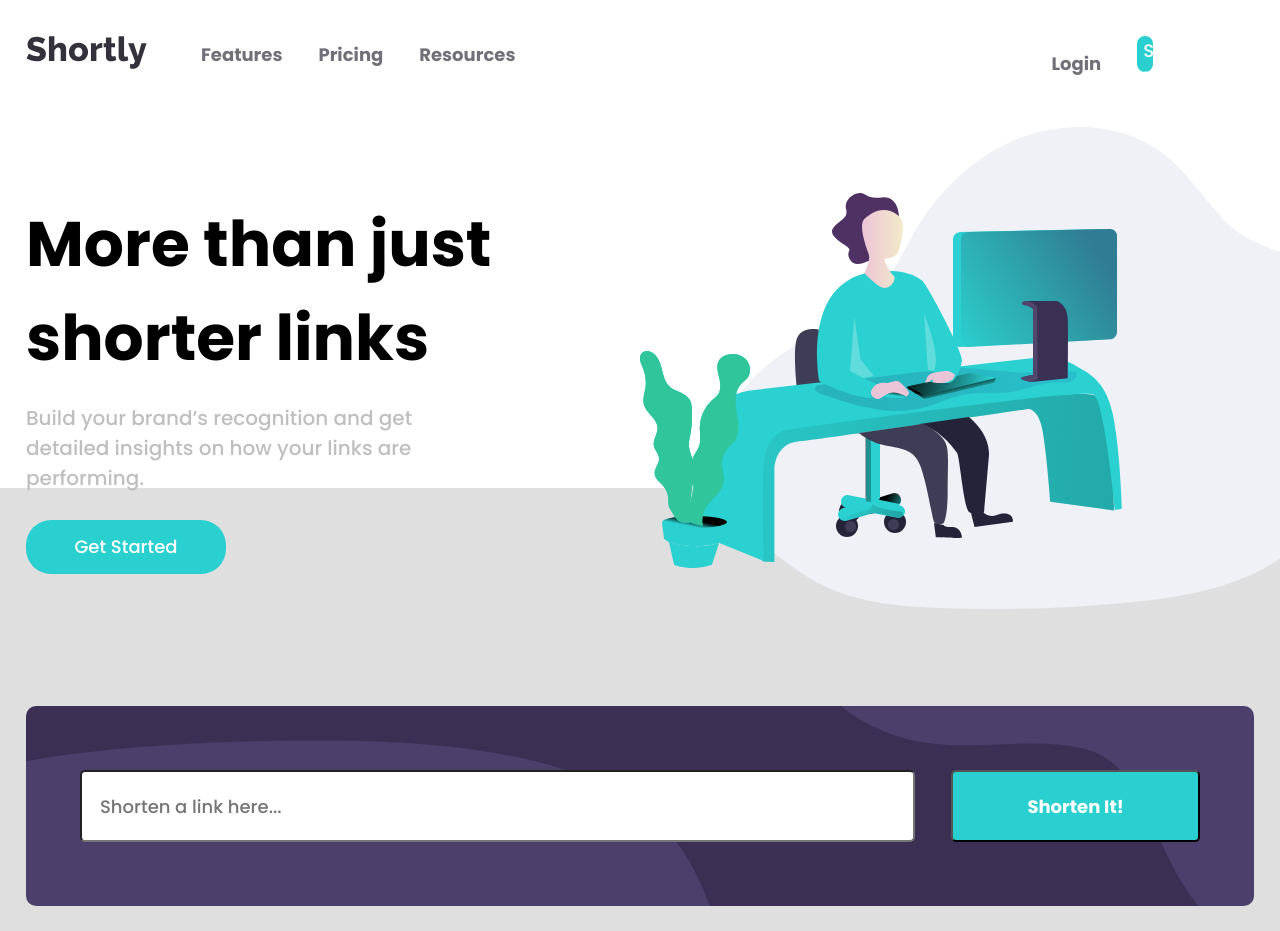
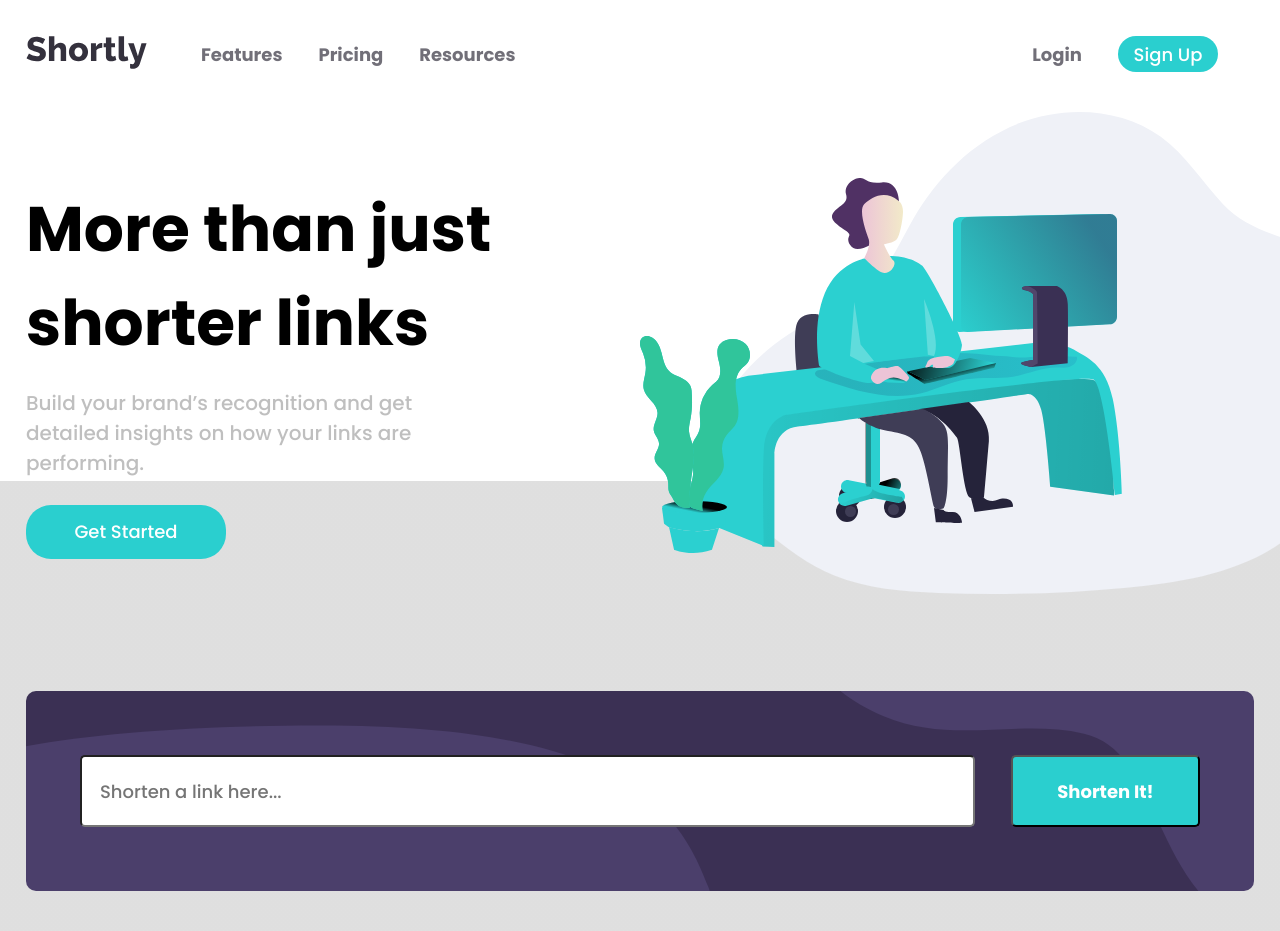
Before and after one commit to daniel88li/URL-shortener, a React (Create React App) app: page / in a window 1280 px wide. Shown: the top 931 px of the page. Built offline with nearby package versions, Linux system fonts and the light colour scheme.

Commit message:
Fix favicon and button bug, add invalid input color

```diff
--- a/public/index.html
+++ b/public/index.html
@@ -4,7 +4,7 @@
   <meta charset="UTF-8">
   <meta name="viewport" content="width=device-width, initial-scale=1.0">
 
-  <link rel="icon" type="image/png" sizes="32x32" href="../images/favicon-32x32.png">
+  <link rel="icon" type="image/png" sizes="32x32" href="./favicon-32x32.png">
 
   <title>Frontend Mentor | Shortly URL shortening API Challenge</title>
 </head>
--- a/src/App.js
+++ b/src/App.js
@@ -5,7 +5,6 @@ import "./App.css";
 import Content from "./components/Content";
 
 function App() {
-  //const [query, setQuery] = useState("");
   return (
     <div className="container">
       <Nav />
--- a/src/components/Button.css
+++ b/src/components/Button.css
@@ -27,6 +27,11 @@
   height: 2rem;
 }
 
+.btn--nav {
+  width: 100px;
+  height: 2rem;
+}
+
 .btn--medium {
   width: 200px;
   height: 3rem;
--- a/src/components/LinkCard.css
+++ b/src/components/LinkCard.css
@@ -61,3 +61,9 @@
     font-size: 14px;
   }
 }
+
+@media (min-width: 1100px) {
+  .link-card button {
+    width: 10%;
+  }
+}
--- a/src/components/Nav.js
+++ b/src/components/Nav.js
@@ -56,7 +56,7 @@ function Nav() {
                 <li>
                   <Button
                     btnStyle="btn--round"
-                    btnSize={isSmallScreen ? "btn--mobile" : "btn--small"}
+                    btnSize={isSmallScreen ? "btn--mobile" : "btn--nav"}
                     btnColour="cyan"
                     text="Sign Up"
                   />
--- a/src/components/Shortener.css
+++ b/src/components/Shortener.css
@@ -37,9 +37,12 @@
 }
 
 input:invalid {
+  border-color: hsl(var(--secondary-red));
+}
+
+input:invalid::placeholder {
   color: hsl(var(--secondary-red));
-  /* opacity: 0.4; */
-  border-color: hsl(var(--secondary-red));
+  opacity: 0.5;
 }
 
 .shorten-form [type="submit"] {
@@ -99,6 +102,7 @@ input:invalid {
   .input-box {
     margin-bottom: 22px;
     margin-right: 2rem;
+    flex: 6;
   }
 
   .shorten-form input {
--- a/src/components/Shortener.js
+++ b/src/components/Shortener.js
@@ -19,11 +19,14 @@ function Shortener() {
 
   const handleShorten = async (e) => {
     e.preventDefault();
-    // console.log(isURL(urlInput));
+    const input = document.getElementsByName("url")[0];
+
     if (urlInput === "") {
       setError("Please add a link");
+      input.setCustomValidity("Empty input");
       return;
     }
+    input.setCustomValidity("");
 
     if (isURL(urlInput)) {
       const url = `https://api.shrtco.de/v2/shorten?url=${urlInput}`;
```
Also changed, not shown: public/favicon-32x32.png (added).
